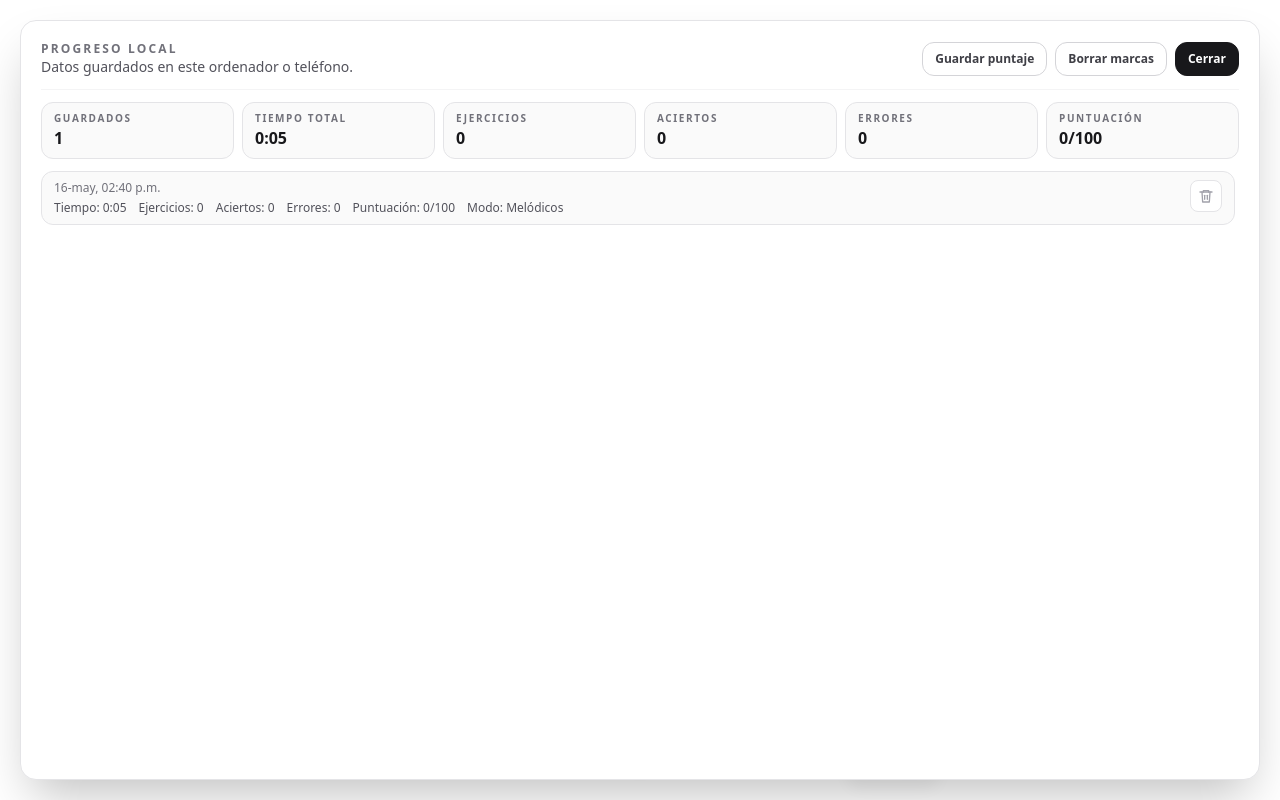
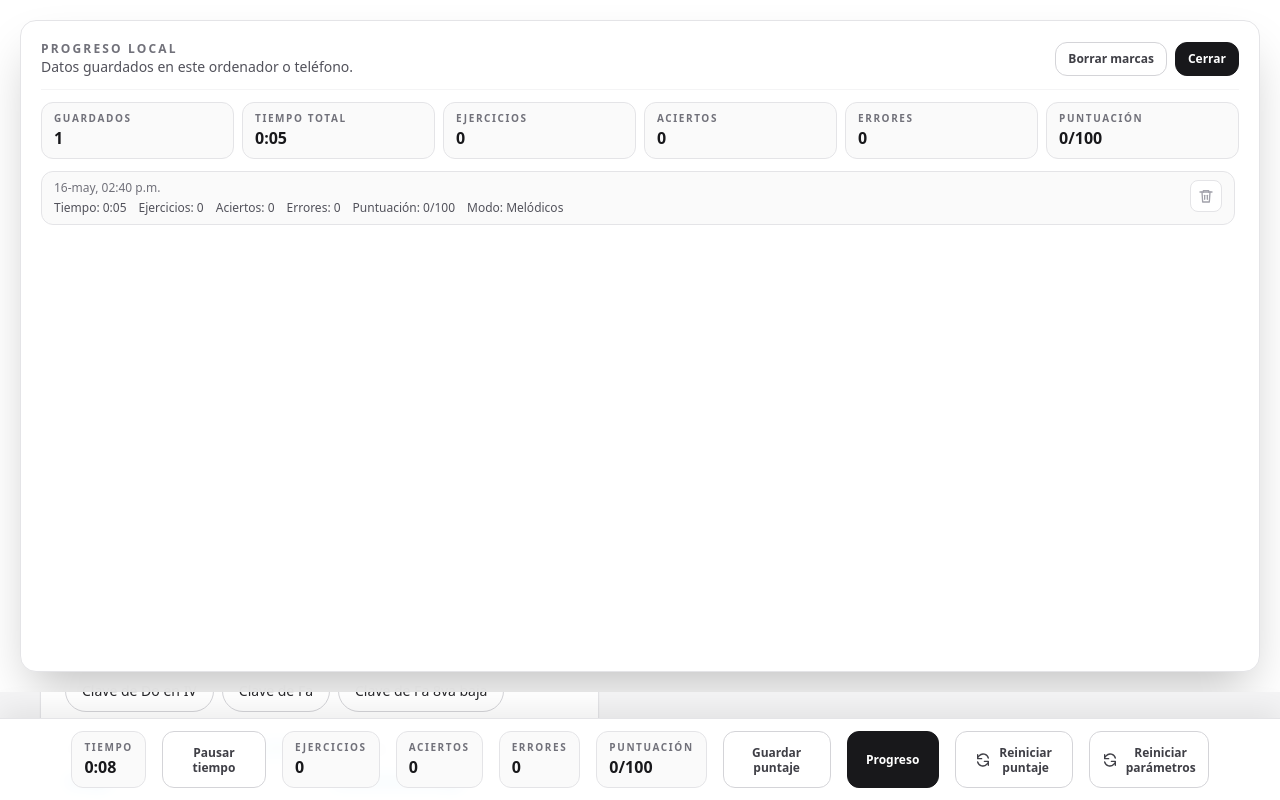
Before and after one commit to rickymartingtz/Entrenador-de-intervalos-mel-dicos, a React (Vite) app: page / in a window 1280 px wide. Both pictures are taken after a click on the button "Guardar puntaje". Shown: the top 800 px of the page. Built offline with nearby package versions, Linux system fonts and the light colour scheme.

Commit message:
Update App.jsx

```diff
--- a/src/App.jsx
+++ b/src/App.jsx
@@ -2481,7 +2481,7 @@ export default function IntervalTrainerPage() {
       </div>
 
       {showProgressPanel ? (
-        <div className="fixed inset-0 z-[90] overflow-hidden bg-white/95 p-3 backdrop-blur sm:p-5">
+        <div className="fixed inset-x-0 top-0 bottom-[92px] z-40 overflow-hidden bg-white/95 p-3 backdrop-blur sm:bottom-[108px] sm:p-5">
           <div className="mx-auto flex h-full max-w-[1800px] flex-col overflow-hidden rounded-2xl border border-zinc-200 bg-white p-4 shadow-2xl sm:p-5">
             <div className="flex flex-wrap items-center justify-between gap-3 border-b border-zinc-100 pb-3">
               <div>
@@ -2489,7 +2489,6 @@ export default function IntervalTrainerPage() {
                 <p className="text-sm text-zinc-600">Datos guardados en este ordenador o teléfono.</p>
               </div>
               <div className="flex flex-wrap gap-2">
-                <button type="button" onClick={() => addTimeMark("Puntaje guardado")} className="rounded-xl border border-zinc-300 bg-white px-3 py-2 text-xs font-semibold text-zinc-700 transition hover:border-zinc-500 hover:bg-zinc-100">Guardar puntaje</button>
                 <button type="button" onClick={clearTimeMarks} className="rounded-xl border border-zinc-300 bg-white px-3 py-2 text-xs font-semibold text-zinc-700 transition hover:border-zinc-500 hover:bg-zinc-100">Borrar marcas</button>
                 <button type="button" onClick={() => setShowProgressPanel(false)} className="rounded-xl border border-zinc-900 bg-zinc-900 px-3 py-2 text-xs font-semibold text-white">Cerrar</button>
               </div>
@@ -2531,7 +2530,7 @@ export default function IntervalTrainerPage() {
                   </div>
                 </div>
               )) : (
-                <p className="rounded-xl border border-dashed border-zinc-200 p-3 text-xs text-zinc-500">Todavía no hay puntajes guardados. Usa “Guardar puntaje” para guardar un corte de tu sesión.</p>
+                <p className="rounded-xl border border-dashed border-zinc-200 p-3 text-xs text-zinc-500">Todavía no hay puntajes guardados. Usa “Guardar puntaje” en la barra inferior para guardar un corte de tu sesión.</p>
               )}
             </div>
           </div>
```
